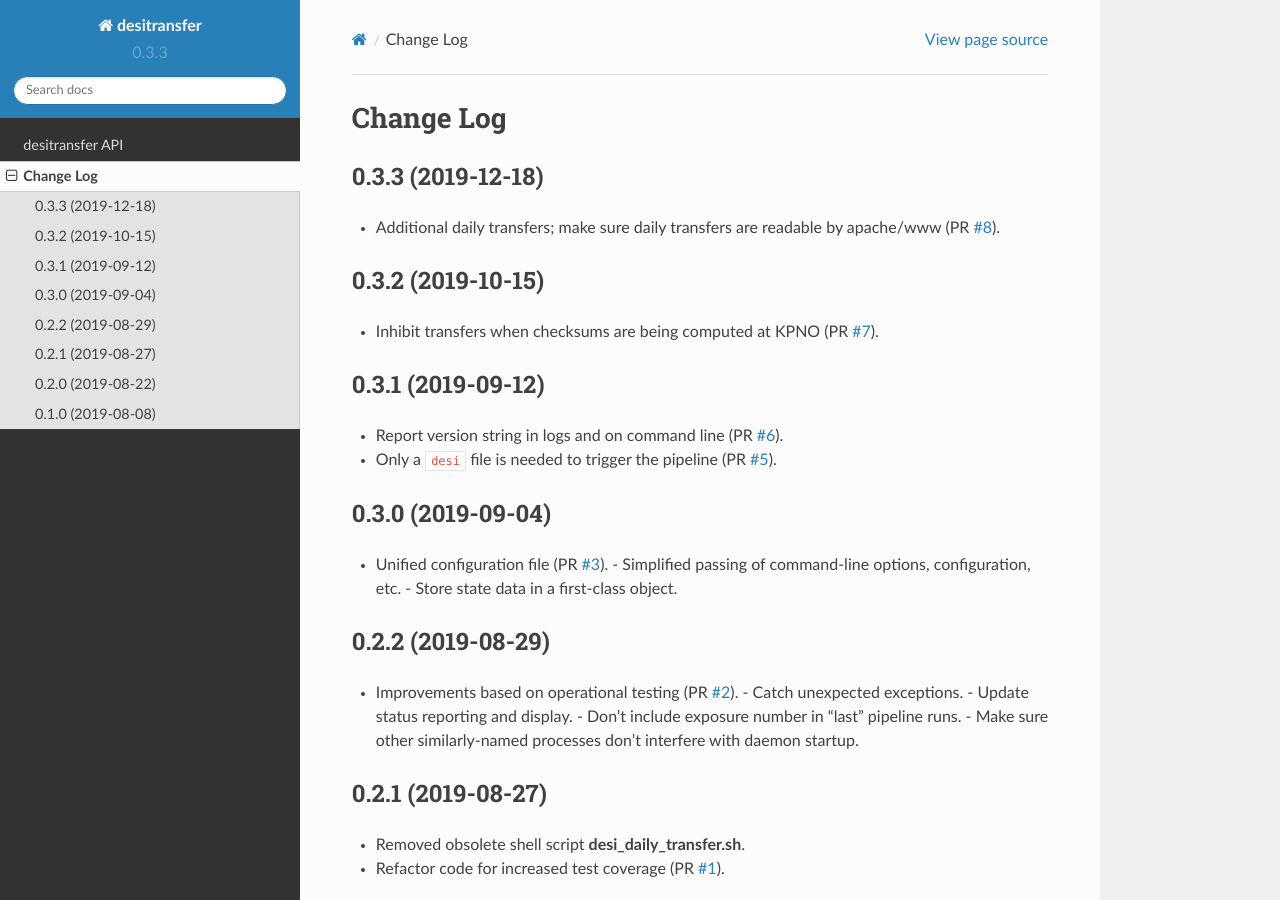
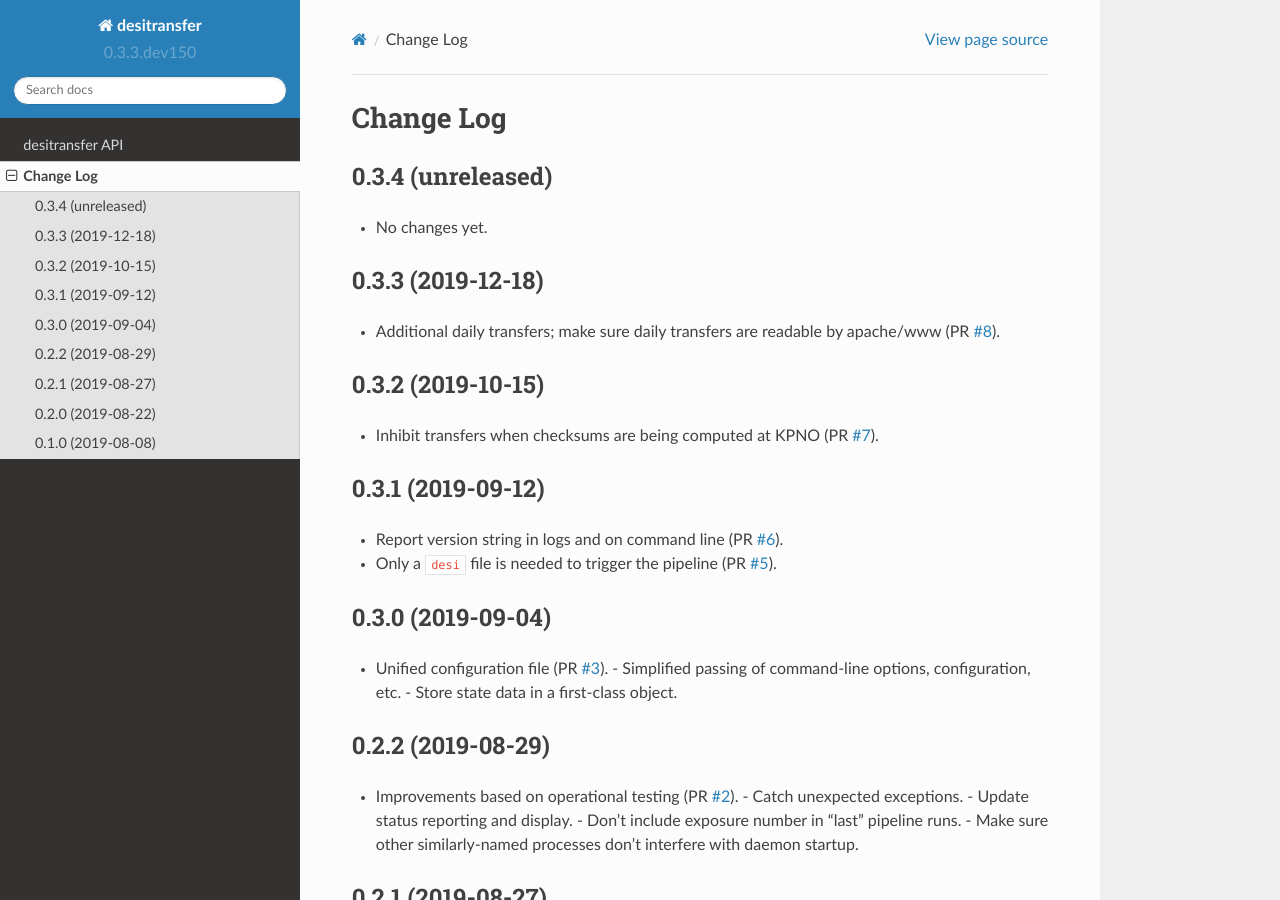
Before and after one commit to desihub/desitransfer, a Sphinx documentation site: the page built from doc/changes.rst, in a window 1280 px wide and 900 px high. Built offline with Sphinx 7.4.7 and the Read the Docs theme 2.0.0, drawn with Linux system fonts in a browser that asks for light colours.

Commit message:
bump version after tag

```diff
--- a/doc/changes.rst
+++ b/doc/changes.rst
@@ -1,6 +1,11 @@
 ==========
 Change Log
 ==========
+
+0.3.4 (unreleased)
+------------------
+
+* No changes yet.
 
 0.3.3 (2019-12-18)
 ------------------
--- a/py/desitransfer/_version.py
+++ b/py/desitransfer/_version.py
@@ -1 +1 @@
-__version__ = '0.3.3'
+__version__ = '0.3.3.dev150'
```
